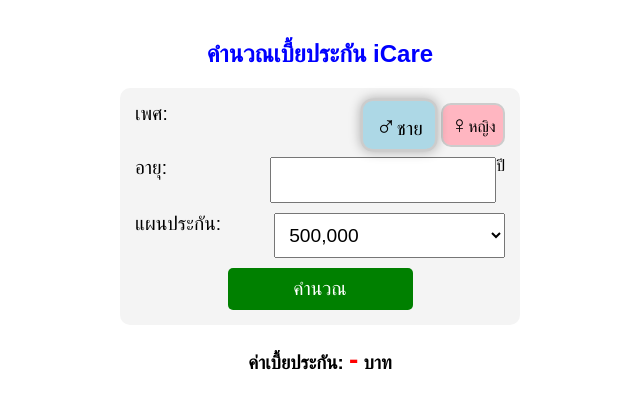
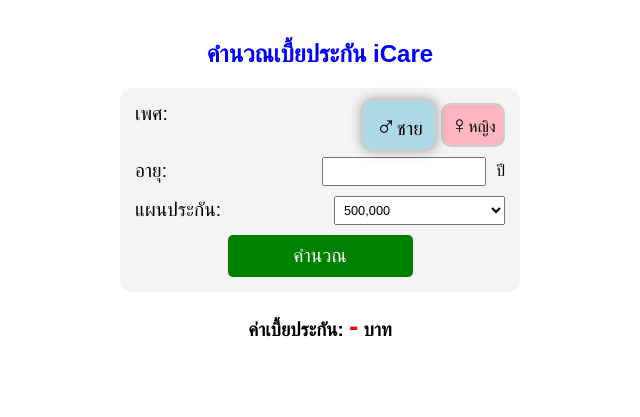
Before and after one commit to vidyaheng/iCarePremium, a plain HTML site: page index.html in a window 1280 px wide. Shown: the whole page, without its empty margins (320-960 px from the left). Drawn offline with Linux system fonts and the light colour scheme.

Commit message:
Update index.html

```diff
--- a/index.html
+++ b/index.html
@@ -68,7 +68,7 @@
         }
         .form-group {
             display: flex;
-            align-items: left;
+            align-items: center;
         }
         label {
             font-size: 1.2em;
@@ -76,10 +76,10 @@
             text-align: left;
         }
         select, input {
-            font-size: 1.2em;
-            padding: 10px;
-            flex: 1.5;
-            width: 100%;
+            font-size: 0.8em;
+            padding: 5px;
+            flex: 0.8;
+
         }
         button {
             background-color: green;
@@ -119,7 +119,7 @@
 <input type="hidden" id="gender" name="gender" value="male">
         <div class="form-group">
             <label>อายุ:</label>
-            <input type="number" id="age" min="1" max="100" style="width: 40px; text-align: center;">
+            <input type="number" id="age" min="1" max="100" style="width: 40px; text-align: left; margin-right: 10px;">
             <span class="suffix">ปี</span>
         </div>
         <div class="form-group">
```
